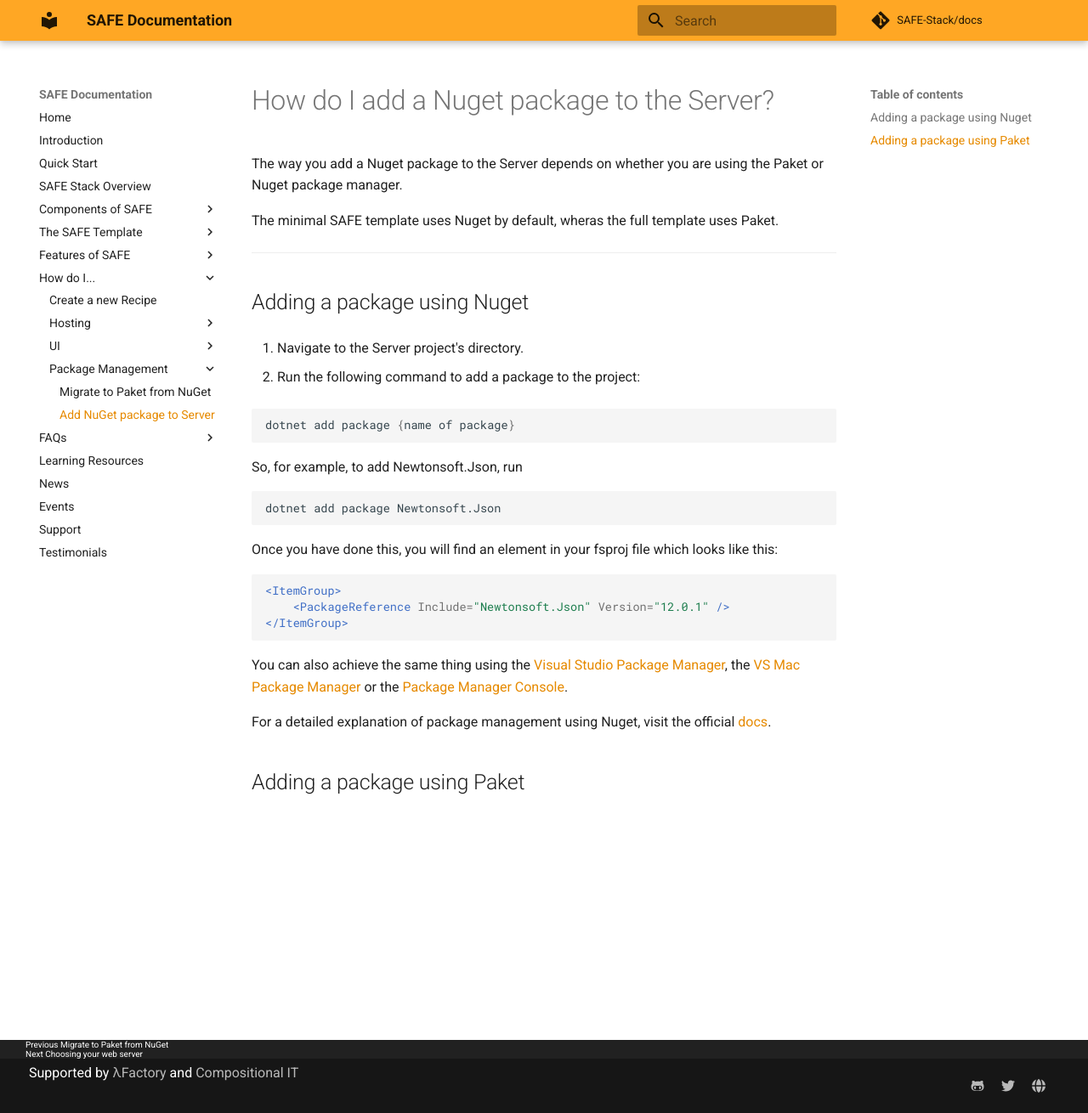
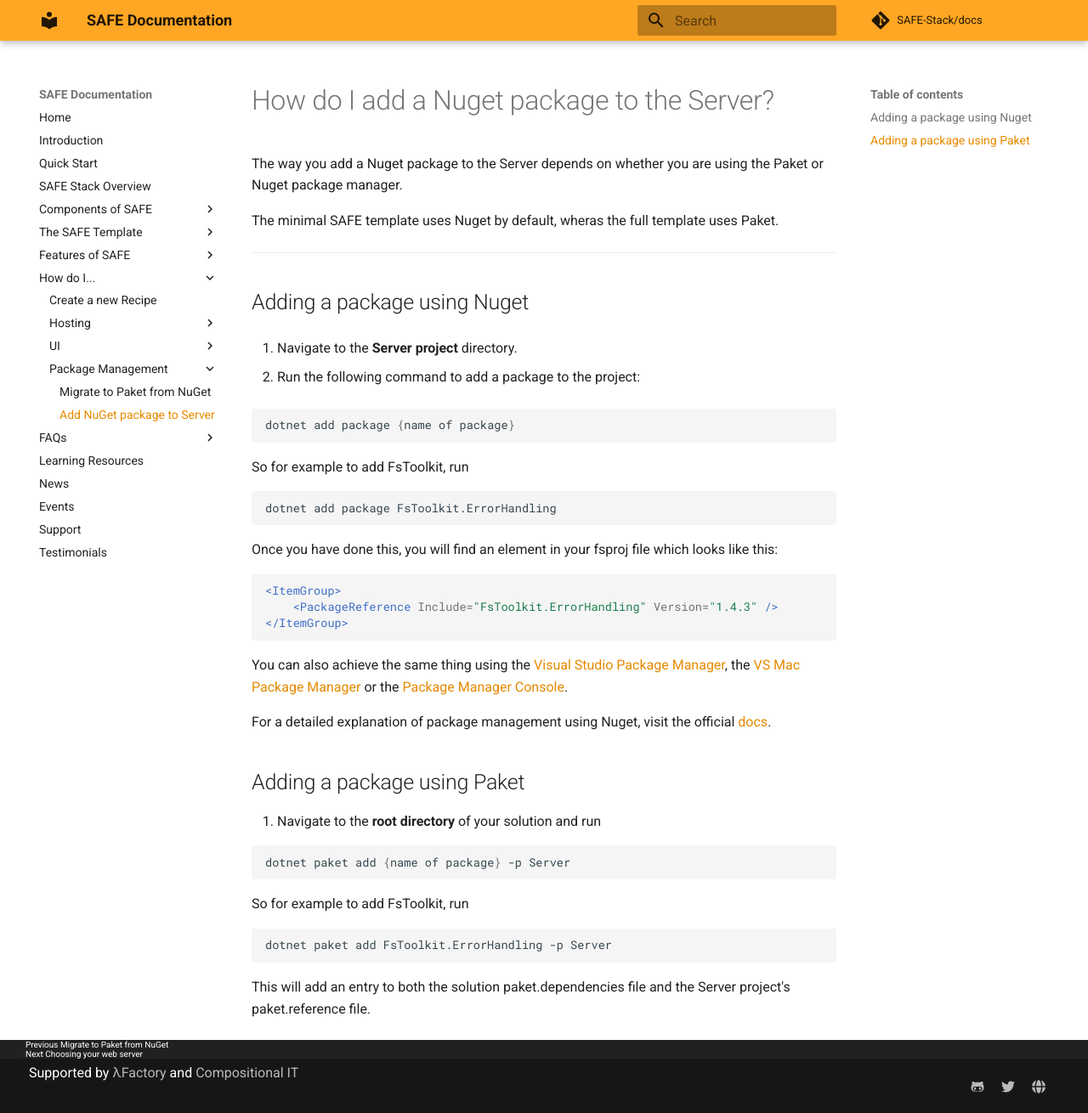
Before and after one commit to SAFE-Stack/docs, an MkDocs documentation site: the page built from docs/recipes/package-management/add-nuget-package-to-server.md, in a window 1280 px wide and 1310 px high. Shown: the whole window at 85% size. Built offline with MkDocs 1.6.1 and Material for MkDocs 9.7.7, drawn with Linux system fonts in a browser that asks for light colours; comment, search, counter and statistics services are not loaded.

Commit message:
Added basic paket instructions

````diff
--- a/docs/recipes/package-management/add-nuget-package-to-server.md
+++ b/docs/recipes/package-management/add-nuget-package-to-server.md
@@ -8,7 +8,7 @@
 
 ## Adding a package using Nuget
 
-1. Navigate to the Server project's directory.
+1. Navigate to the **Server project** directory.
 
 2. Run the following command to add a package to the project:
 
@@ -16,15 +16,15 @@
 dotnet add package {name of package}
 ```
 
-So, for example, to add Newtonsoft.Json, run
+So for example to add FsToolkit, run
 ```bash
-dotnet add package Newtonsoft.Json
+dotnet add package FsToolkit.ErrorHandling
 ```
 
 Once you have done this, you will find an element in your fsproj file which looks like this:
 ```xml
 <ItemGroup>
-    <PackageReference Include="Newtonsoft.Json" Version="12.0.1" />
+    <PackageReference Include="FsToolkit.ErrorHandling" Version="1.4.3" />
 </ItemGroup>
 ```
 
@@ -33,3 +33,15 @@
 For a detailed explanation of package management using Nuget, visit the official [docs](https://docs.microsoft.com/en-us/nuget/consume-packages/overview-and-workflow).
 
 ## Adding a package using Paket
+
+1. Navigate to the **root directory** of your solution and run
+
+```bash
+dotnet paket add {name of package} -p Server
+```
+So for example to add FsToolkit, run
+```bash
+dotnet paket add FsToolkit.ErrorHandling -p Server
+```
+
+This will add an entry to both the solution paket.dependencies file and the Server project's paket.reference file.
````
